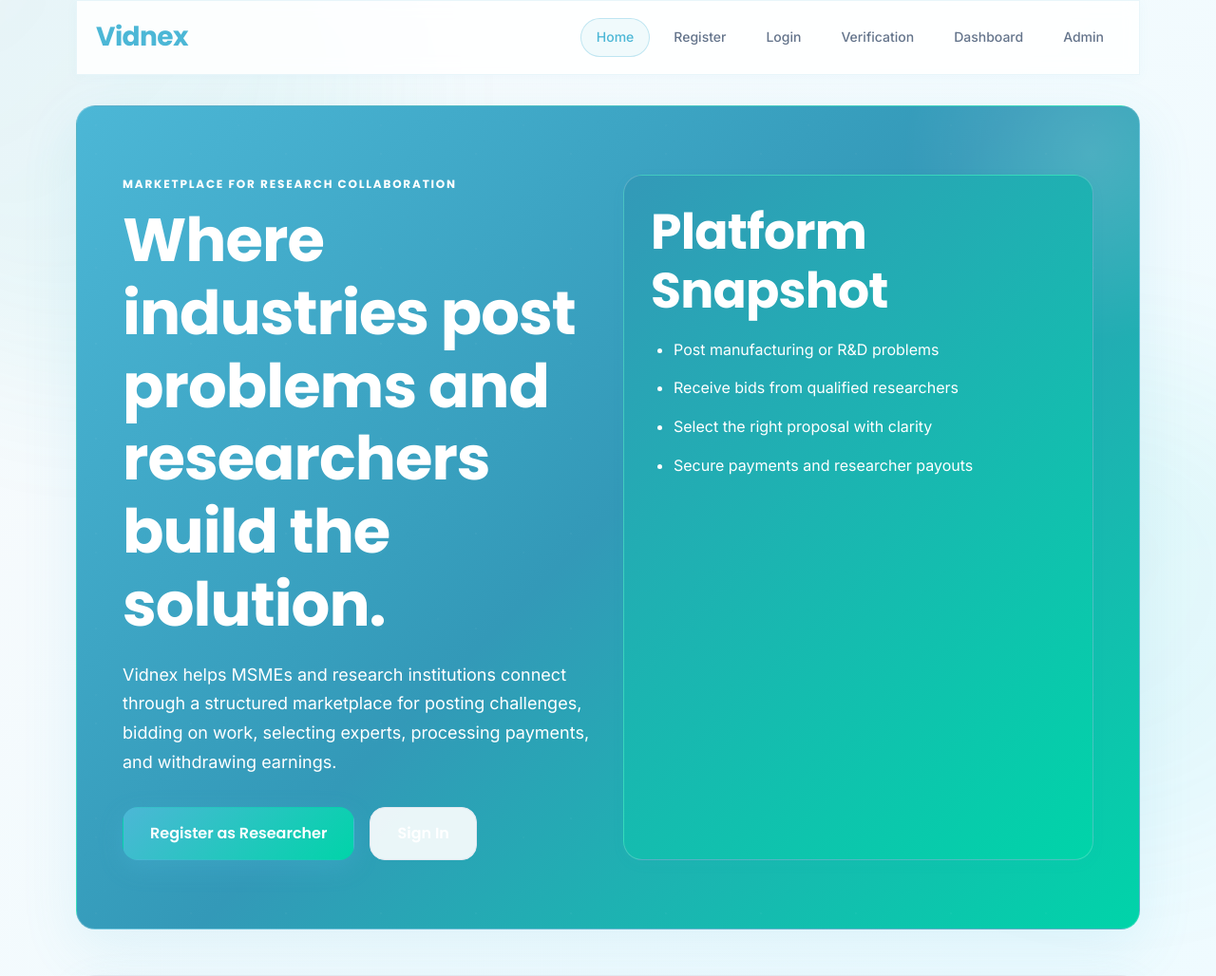
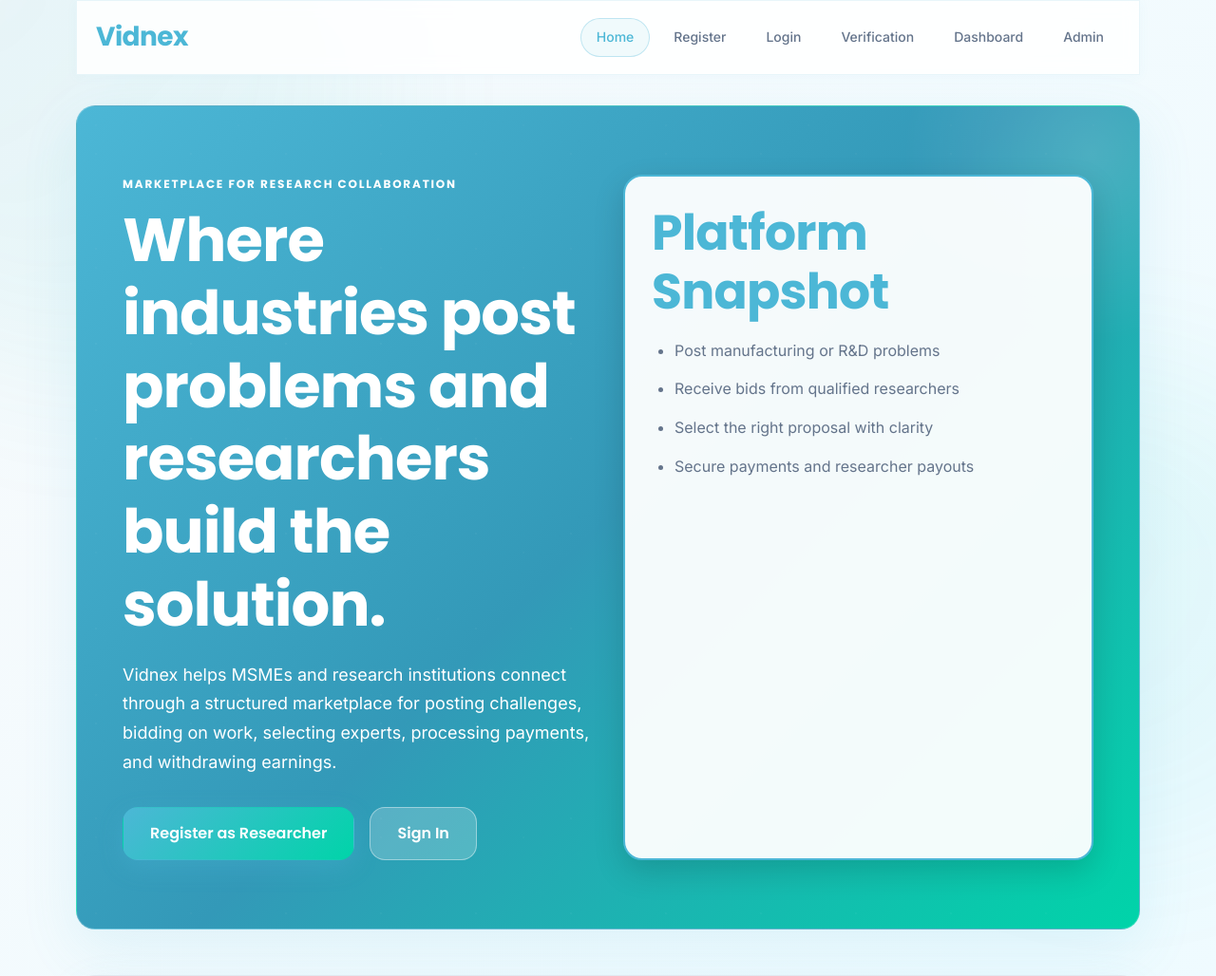
Before and after one commit to 18me2meetghorecha-gif/vidnex, a Django app: page / in a window 1280 px wide. Shown: the top 1028 px of the page at 95% size. Run offline with Django 3.2, Linux system fonts and the light colour scheme.

Commit message:
fix: improve visibility of Platform Snapshot and Register button
- Change Platform Snapshot panel from gradient to white background with cyan border
- Makes it stand out clearly from hero gradient background
- Update Platform Snapshot text colors for better contrast on white
- Fix Register as Researcher button: add white text on semi-transparent background in hero
- Add special styling for ghost buttons inside hero section
- Ensure all text is visible and readable

```diff
--- a/assets/css/styles.css
+++ b/assets/css/styles.css
@@ -329,16 +329,20 @@
 }
 
 .highlight-panel {
-  background: linear-gradient(135deg, var(--primary-dark), var(--accent));
-  color: #fff;
-  border: 1px solid rgba(255, 255, 255, 0.2);
+  background: rgba(255, 255, 255, 0.95);
+  color: var(--ink);
+  border: 2px solid var(--primary);
+  box-shadow: 0 12px 32px rgba(0, 0, 0, 0.15);
 }
 
 .highlight-panel h2,
-.highlight-panel h3,
+.highlight-panel h3 {
+  color: var(--primary);
+}
+
 .highlight-panel p,
 .highlight-panel li {
-  color: #fff;
+  color: var(--ink-soft);
 }
 
 .feature-list,
@@ -423,12 +427,25 @@
 .btn-ghost {
   border-color: var(--line);
   color: var(--primary);
-  background: rgba(255, 255, 255, 0.9);
+  background: rgba(255, 255, 255, 0.95);
+  font-weight: 600;
 }
 
 .btn-ghost:hover {
   border-color: var(--primary);
-  background: rgba(76, 183, 214, 0.06);
+  background: #ffffff;
+  box-shadow: 0 4px 12px rgba(76, 183, 214, 0.15);
+}
+
+.hero .btn-ghost {
+  color: #ffffff;
+  background: rgba(255, 255, 255, 0.2);
+  border-color: rgba(255, 255, 255, 0.4);
+}
+
+.hero .btn-ghost:hover {
+  background: rgba(255, 255, 255, 0.3);
+  border-color: rgba(255, 255, 255, 0.6);
 }
 
 .cards {
```
